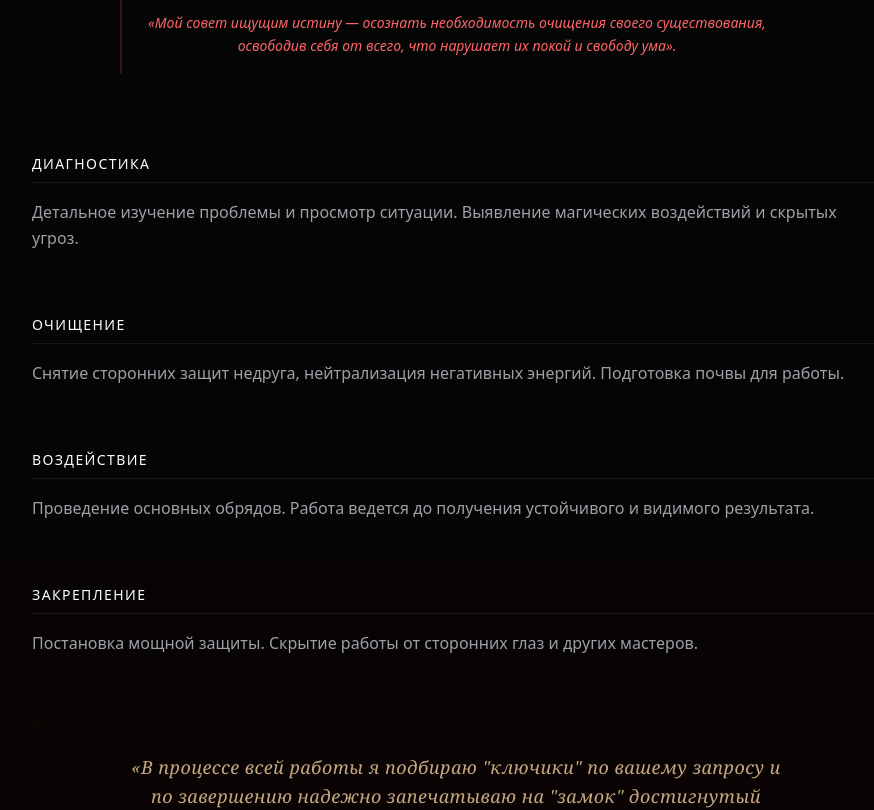
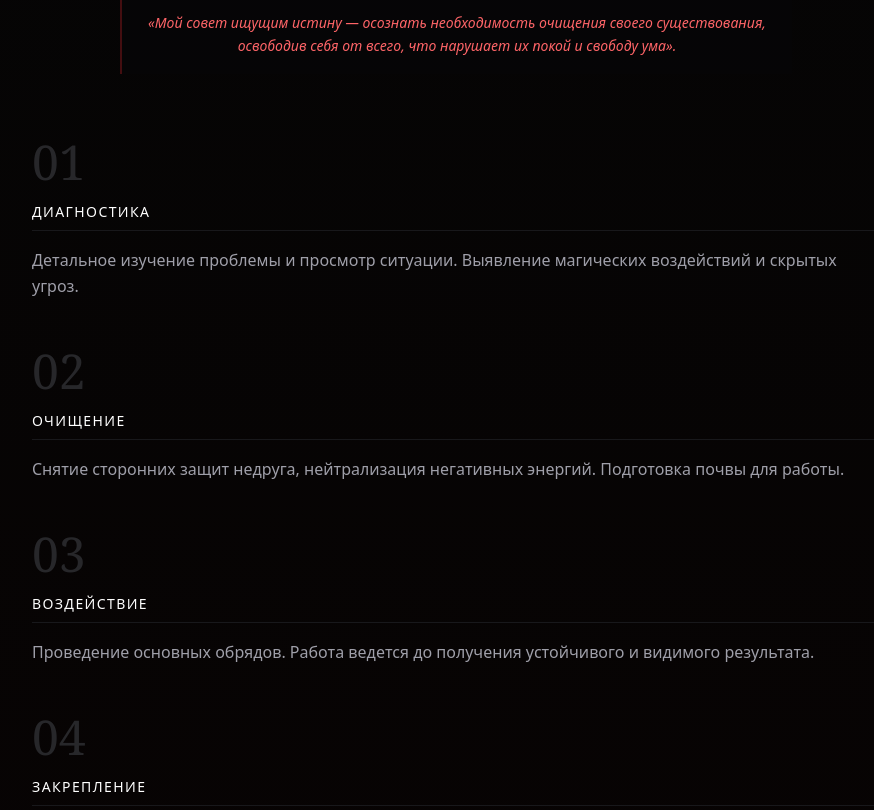
Before and after one commit to staff2507/infinity-magic, a Next.js app: page / in a window 1280 px wide. Shown: the part 4480-5290 px from the top of the page, without its empty margins (184-1058 px from the left). Built offline with nearby package versions, Linux system fonts and the light colour scheme.

Commit message:
фикс

```diff
--- a/app/page.tsx
+++ b/app/page.tsx
@@ -190,9 +190,16 @@ export default function HomePage() {
                 { title: "Закрепление", text: "Постановка мощной защиты. Скрытие работы от сторонних глаз и других мастеров." },
               ].map((step, i) => (
                 <div key={i} className="group space-y-3 sm:space-y-4">
-                <span className="text-zinc-800 group-hover:text-red-950/40 transition-colors duration-500 font-serif text-4xl sm:text-5xl block">{step.num}</span>
-                <h3 className="text-white text-sm uppercase tracking-widest border-b border-zinc-900 group-hover:border-red-900/30 transition-colors duration-500 pb-2">{step.title}</h3>
-                <p className="text-zinc-400 text-sm sm:text-base leading-relaxed font-light">{step.text}</p>
+                  {/* Здесь мы выводим номер через индекс, step.num больше нигде не упоминается */}
+                  <span className="text-zinc-800 group-hover:text-red-950/40 transition-colors duration-500 font-serif text-4xl sm:text-5xl block">
+                    0{i + 1}
+                  </span>
+                  <h3 className="text-white text-sm uppercase tracking-widest border-b border-zinc-900 group-hover:border-red-900/30 transition-colors duration-500 pb-2">
+                    {step.title}
+                  </h3>
+                  <p className="text-zinc-400 text-sm sm:text-base leading-relaxed font-light">
+                    {step.text}
+                  </p>
                 </div>
               ))}
             </div>
```
Lines whose indentation alone changed are shown as unchanged.
